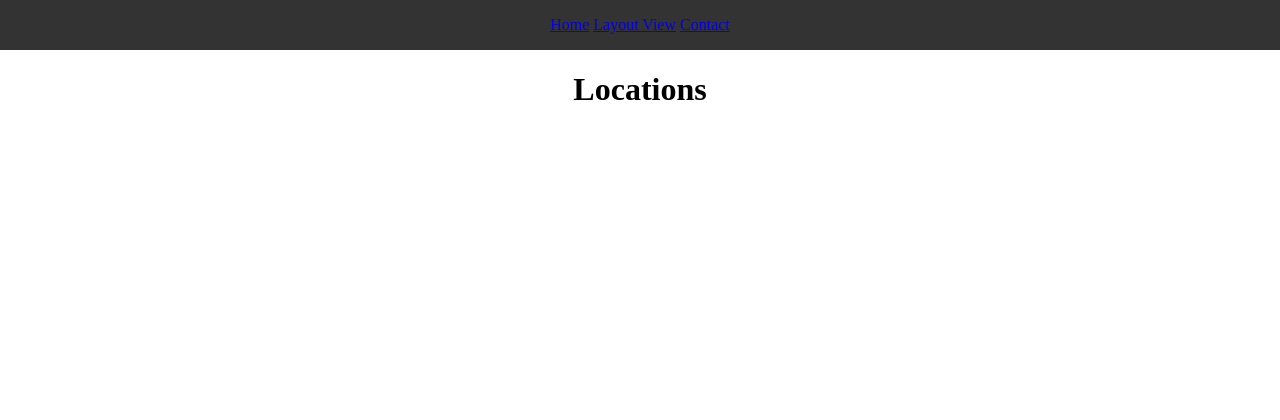
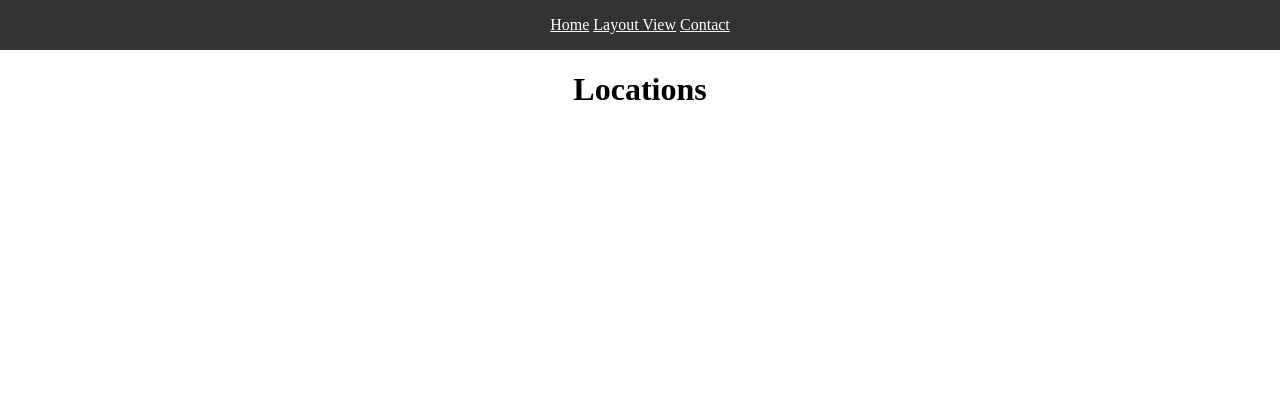
Before and after one commit to coneypylon/car-system, a Django app: template modelrrmanager/layout/templates/layout.html in a window 1280 px wide. Shown: the top 420 px of the page. Run offline with Django 3.2, Linux system fonts and the light colour scheme; the template is opened without the code that fills it, so the values that code supplies are empty.

Commit message:
Update link colour

```diff
--- a/modelrrmanager/genbills/templates/genbills/index.html
+++ b/modelrrmanager/genbills/templates/genbills/index.html
@@ -18,6 +18,9 @@
                 padding: 1rem;
                 width: 100%;
                 text-align: center;
+            }
+            header a {
+                color: white;
             }
             /* Footer */
             footer {
--- a/modelrrmanager/layout/templates/layout.html
+++ b/modelrrmanager/layout/templates/layout.html
@@ -20,6 +20,9 @@
 			padding: 1rem;
 			width: 100%;
 			text-align: center;
+		}
+		header a {
+			color: white;
 		}
 		/* Footer */
 		footer {
```
